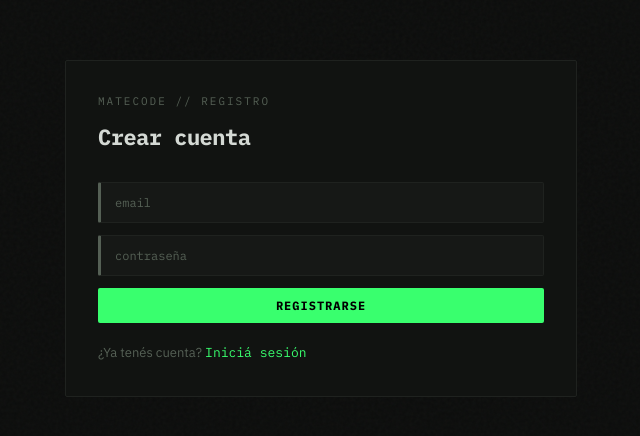
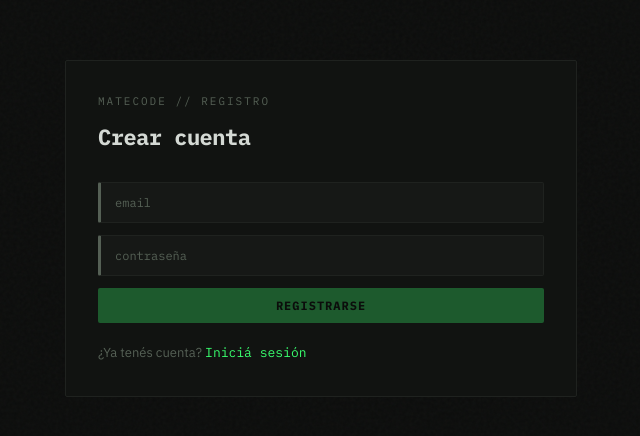
Before and after one commit to dedaFSdeveloper/ProyectoM4-EzequielMolinari, a React (Vite) app: page /register in a window 1280 px wide. Shown: the top 436 px of the page, without its empty margins (319-959 px from the left). Built offline with nearby package versions, Linux system fonts and the light colour scheme; no server answers.

Commit message:
fix disabled en register

```diff
--- a/src/pages/RegisterPage.tsx
+++ b/src/pages/RegisterPage.tsx
@@ -51,9 +51,9 @@ const RegisterPage = () => {
               onChange={(e) => setPassword(e.target.value)}
             />
             {error && <p className='error-msg'>{error}</p>}
-            <button type='submit' className='btn-primary'>
-              Registrarse
-            </button>
+            <button type='submit' className='btn-primary' disabled={!email || !password}>
+  Registrarse
+</button>
           </div>
         </form>
         <p style={{ fontSize: '13px', color: 'var(--muted)' }}>
```
